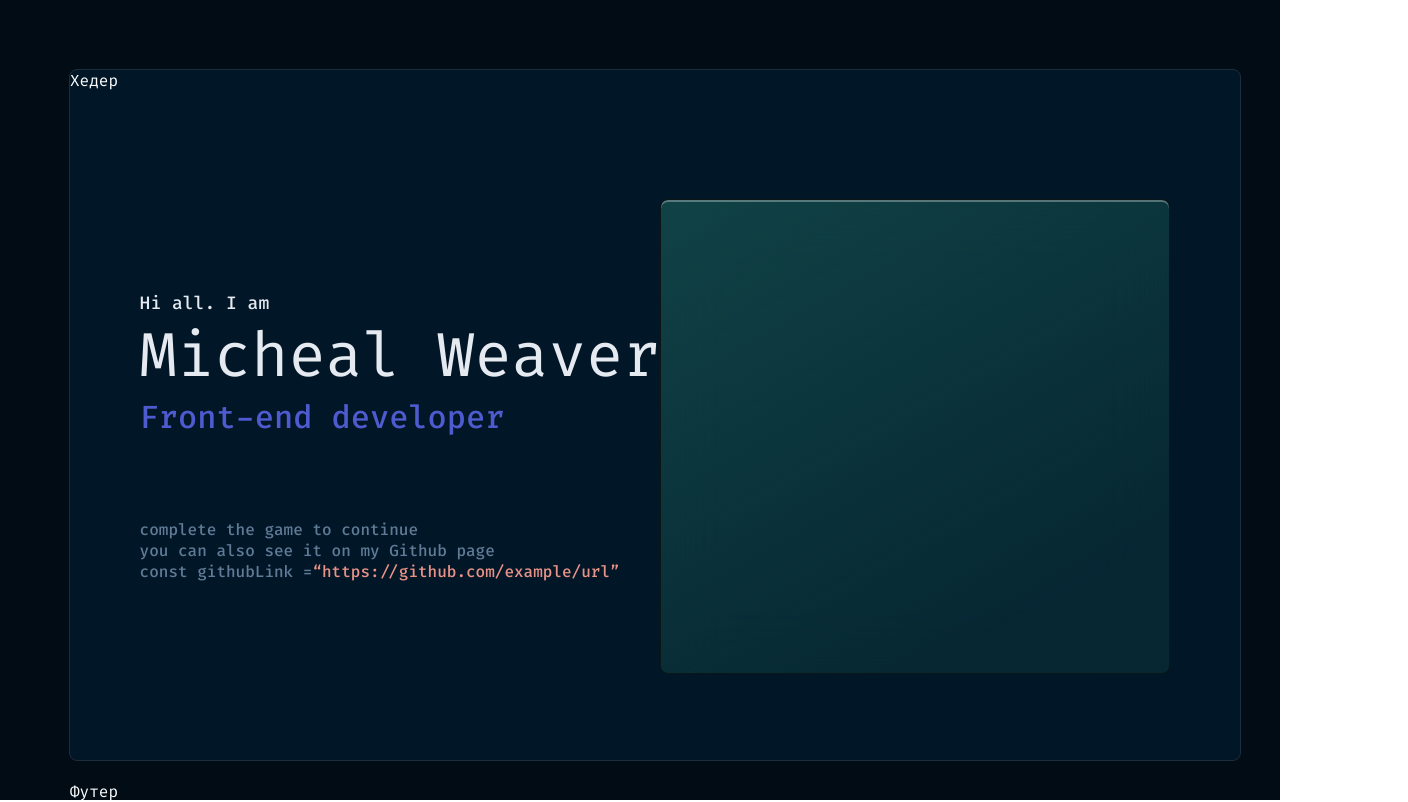
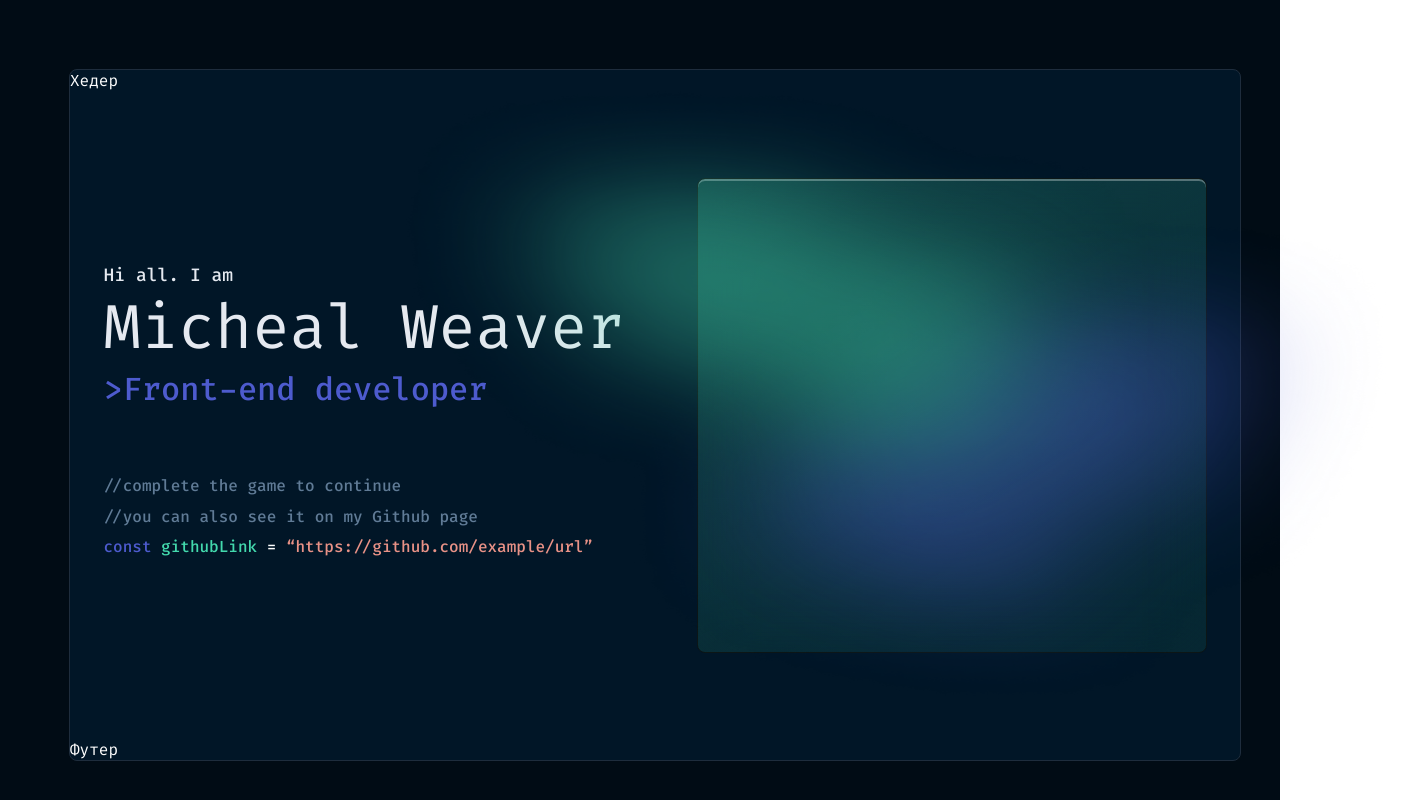
Before and after one commit to tienbot/SaintCode-Portfolio, a React (Create React App) app: page / in a window 1280 px wide. Shown: the whole page, 1408 px wide, since content can reach past the window. Built offline with nearby package versions, Linux system fonts and the light colour scheme.

Commit message:
PageHello styles

```diff
--- a/src/app/App.jsx
+++ b/src/app/App.jsx
@@ -3,9 +3,9 @@ import { PageHello } from '../components/PageHello/PageHello';
 
 
 function App() {
-  return (
+  return  <>
     <PageHello/>
-  )
+  </>
 }
 
 export default App;
--- a/src/components/Button/Button.jsx
+++ b/src/components/Button/Button.jsx
@@ -17,7 +17,6 @@ export const Button = (props) => {
         [s.button__ghost]: ghost,
     });
 
-
   return (
         <button className={innerClassName}>{children}</button>
   )
--- a/src/components/Card/Card.jsx
+++ b/src/components/Card/Card.jsx
@@ -3,6 +3,7 @@ import img from './assets/img.jpeg'
 import s from './Card.module.css'
 import { Button } from '../Button/Button'
 import { IconColor } from '../IconColor/IconColor'
+import { IconBW} from '../IconBW/IconBW'
 
 export const Card = () => {
   return (
@@ -14,6 +15,8 @@ export const Card = () => {
         <div className={s.card__bottom}>
             <p>Duis aute irure dolor in velit esse cillum dolore.</p>
             <Button children='view-project' ghost/>
+            <IconBW css active alt='icon'/>
+            <IconBW vue active alt='icon'/>
         </div>
     </div>
   )
--- a/src/components/PageHello/PageHello.jsx
+++ b/src/components/PageHello/PageHello.jsx
@@ -1,5 +1,6 @@
 import React from 'react'
 import s from './PageHello.module.css'
+import blur from './assets/Background Blurs.png'
 
 export const PageHello = () => {
   return (
@@ -11,12 +12,12 @@ export const PageHello = () => {
                     <div className={s.pageHello__text_top}>
                         <p className={s.pageHello__textSuptext}>Hi all. I am</p>
                         <h1>Micheal Weaver</h1>
-                        <p className={s.pageHello__textSubtext}>Front-end developer</p>
+                        <p className={s.pageHello__textSubtext}>&gt;Front-end developer</p>
                     </div>
                     <div className={s.pageHello__text_bottom}>
-                        <p>complete the game to continue</p>
-                        <p>you can also see it on my Github page</p>
-                        <p>const githubLink =
+                        <p>&#47;&#47;complete the game to continue</p>
+                        <p>&#47;&#47;you can also see it on my Github page</p>
+                        <p><span className={s.blue}>const</span> <span className={s.green}>githubLink</span><span className={s.white}> = </span>
                         <a href="“https://github.com/example/url”">“https://github.com/example/url”</a>
                         </p>
                     </div>
@@ -24,6 +25,7 @@ export const PageHello = () => {
                 <div className={s.pageHello__game}>
                     <div className={s.game__wrapper}></div>
                 </div>
+                <img className={s.game__blur} src={blur} alt="" />
             </main>
             <footer>Футер</footer>
         </div>
--- a/src/components/PageHello/PageHello.module.css
+++ b/src/components/PageHello/PageHello.module.css
@@ -17,17 +17,26 @@
     border-radius: 8px;
     background: #011627;
     margin: 15px;
+    display: flex;
+    flex-direction: column;
 }
 
 main {
+    padding: 27px;
     display: flex;
     align-items: center;
-    justify-content: center;
+    justify-content: space-between;
     height: 100%;
+    max-width: 1157px;
+    width: 100%;
+    margin: 0 auto;
 }
 
-.pageHello__text_top{
-    margin-bottom: 81px;
+.pageHello__text{
+    display: flex;
+    flex-direction: column;
+    justify-content: space-between;
+    height: 304px;
 }
 
 .pageHello__textSuptext{
@@ -53,15 +62,12 @@ h1{
     text-shadow: 0px 0 1px rgba(0, 0, 0, 0.25);
 }
 
-.pageHello__text_bottom{
-
-}
-
-p{
+.pageHello__text_bottom p{
     font-weight: 450;
     font-size: 16px;
     line-height: 21px;
     color: #607B96;
+    margin-bottom: 9.6px;
 }
 
 a {
@@ -72,9 +78,19 @@ a {
     text-decoration: none;
 }
 
+.pageHello__game{
+    position: relative;
+    max-height: 475px;
+    height: 100%;
+    max-width: 510px;
+    width: 100%;
+}
+
 .game__wrapper{
-    width: 510px;
-    height: 475px;
+    max-width: 510px;
+    width: 100%;
+    max-height: 475px;
+    height: 100%;
     background: linear-gradient(150.26deg, rgba(23, 85, 83, 0.7) 1.7%, rgba(67, 217, 173, 0.091) 81.82%);
     border: 1px solid #0C1616;
     box-shadow: inset 0px 2px 0px rgba(255, 255, 255, 0.3);
@@ -82,6 +98,28 @@ a {
     border-radius: 8px;
 }
 
+.game__blur{
+    position: absolute;
+
+    top: 50%;
+    height: 80%;
+    width: 80%;
+    left: 50%;
+	transform: translateX(-25%) translateY(-50%);
+}
+
+.white{
+    color: #FFFFFF;
+}
+
+.green{
+    color: #43D9AD;
+}
+
+.blue{
+    color: #4D5BCE;
+}
+
 header,footer{
     color:#fff;
 }
--- a/src/index.jsx
+++ b/src/index.jsx
@@ -2,7 +2,6 @@ import React from 'react';
 import ReactDOM from 'react-dom/client';
 import './app/Global.css';
 import App from './app/App';
-
 
 const root = ReactDOM.createRoot(document.getElementById('root'));
 root.render(
```
Also changed, not shown: src/components/PageHello/assets/Background Blurs.png (added).
